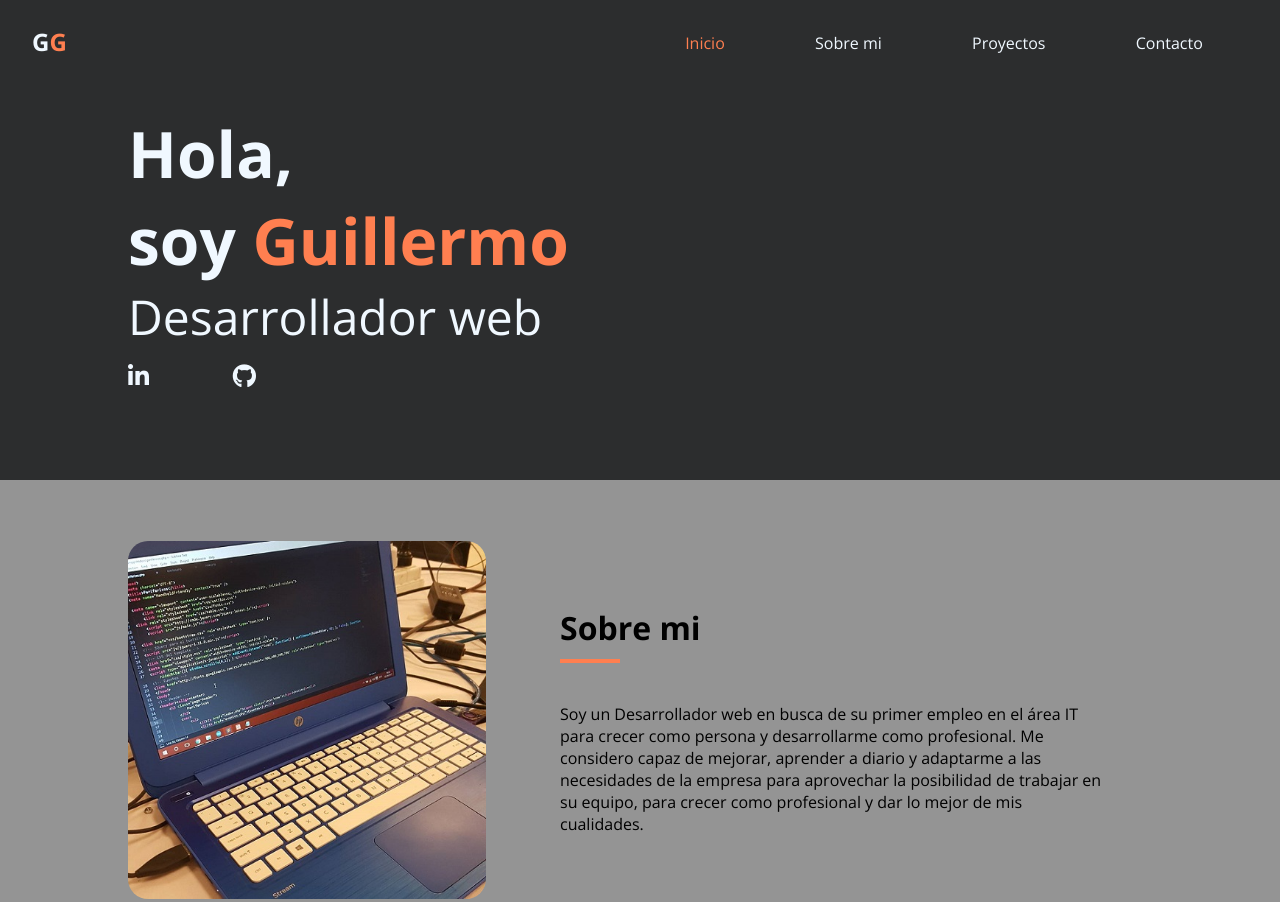
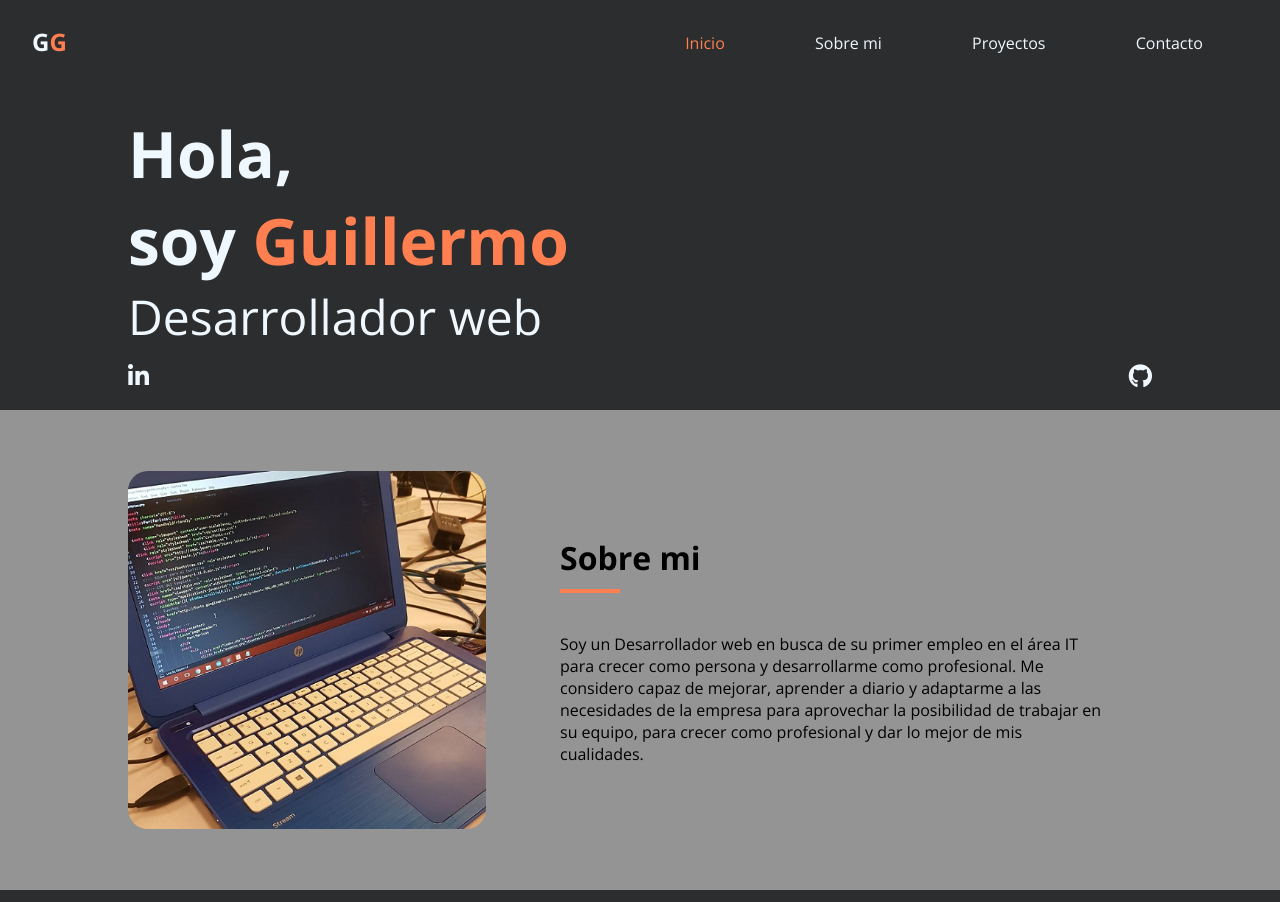
Before and after one commit to GuilleGon/portfolio, a plain HTML site: page index.html in a window 1280 px wide. Shown: the top 902 px of the page. Drawn offline with nearby package versions, Linux system fonts and the light colour scheme.

Commit message:
Update estilos.css

```diff
--- a/css/estilos.css
+++ b/css/estilos.css
@@ -9,7 +9,6 @@ body {
 }
 
 .contenedor {
-    height: 60vh;
     background-color: #2c2d2e;
     color: aliceblue;
 }
@@ -59,7 +58,6 @@ body {
 }
 
 .links {
-    width: 10vw;
     display: flex;
     justify-content: space-between;
 }
```
